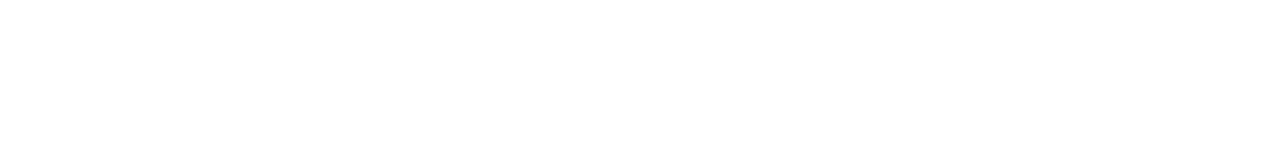
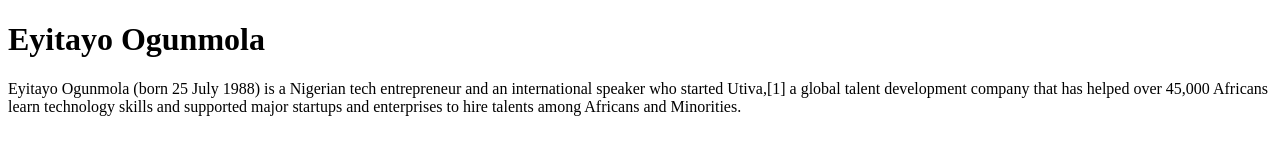
Before and after one commit to Bhencine/Idan, a plain HTML site: page MyFirstWeb.html in a window 1280 px wide. Drawn offline with Linux system fonts and the light colour scheme.

Commit message:
My First Web

```diff
--- a/MyFirstWeb.html
+++ b/MyFirstWeb.html
@@ -3,5 +3,14 @@
   <head>
     <title>My First Web</title>
   </head>
-  <body></body>
+  <body>
+    <h1>Eyitayo Ogunmola</h1>
+    <p>
+      Eyitayo Ogunmola (born 25 July 1988) is a Nigerian tech entrepreneur and
+      an international speaker who started Utiva,[1] a global talent development
+      company that has helped over 45,000 Africans learn technology skills and
+      supported major startups and enterprises to hire talents among Africans
+      and Minorities.
+    </p>
+  </body>
 </html>
```
